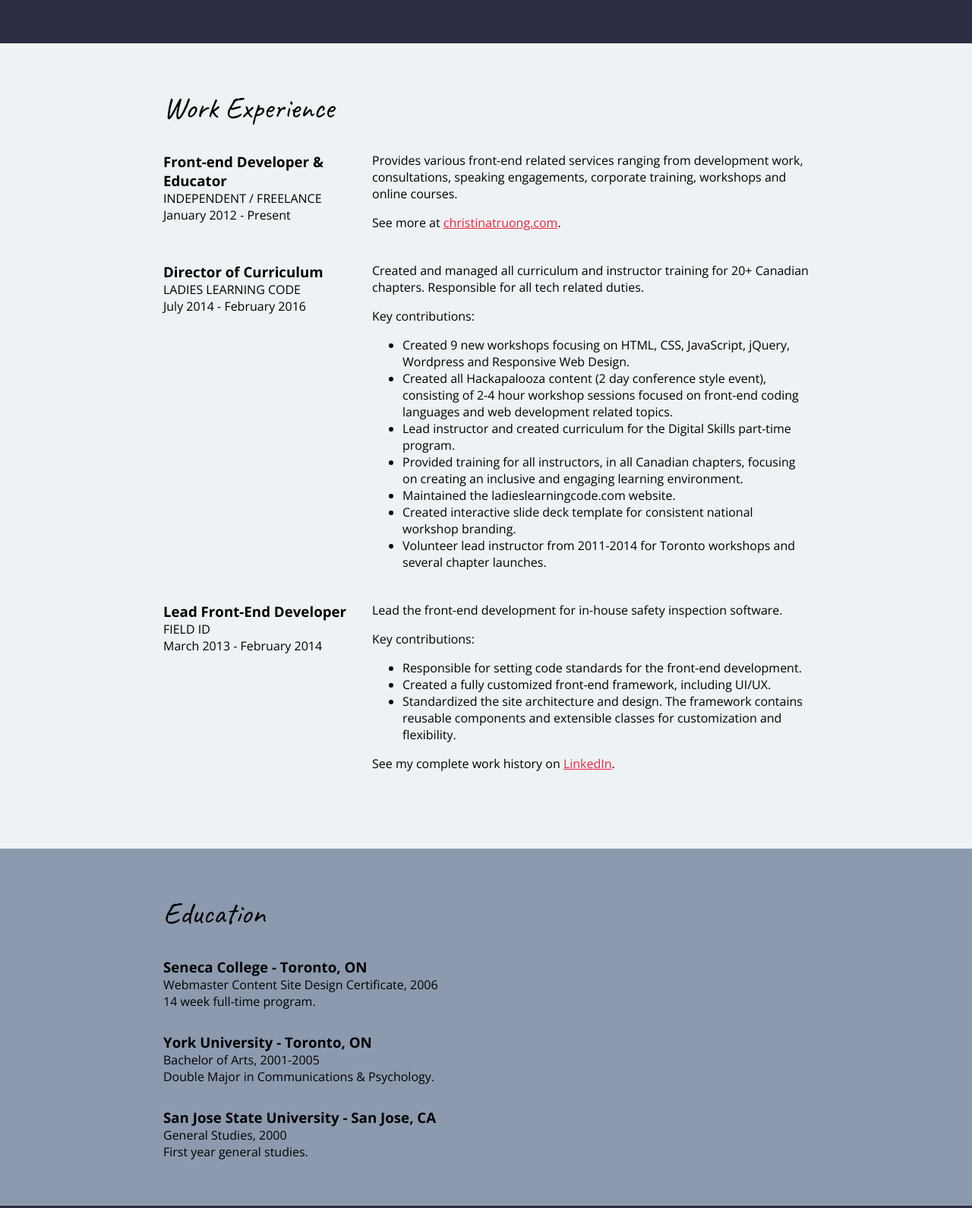
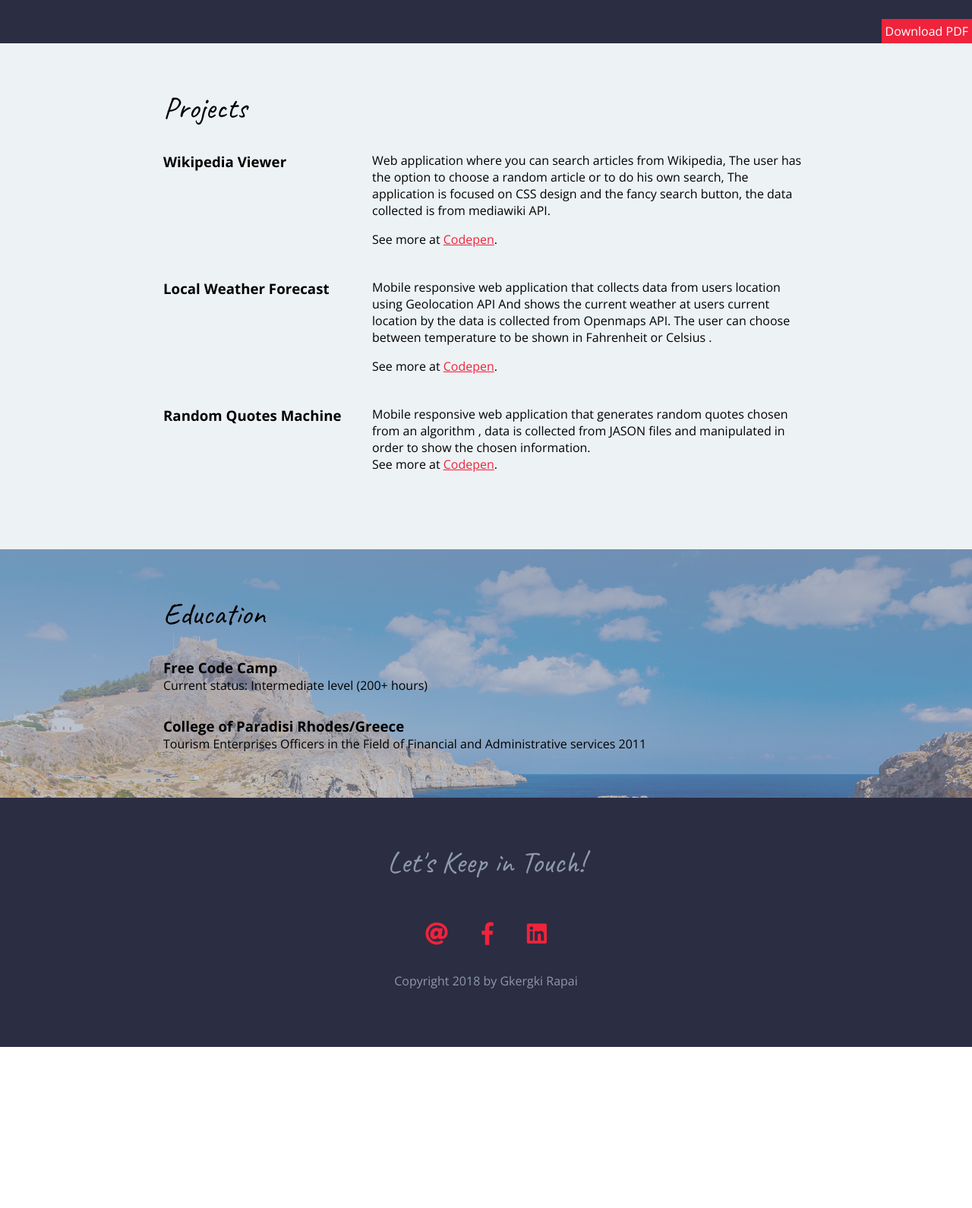
Before and after one commit to tzetzo13/portofolio, a plain HTML site: page index.html in a window 1280 px wide. Shown: the part 453-2043 px from the top of the page at 76% size. After the commit the page ends 1831 px from the top, so only its background shows below. Drawn offline with nearby package versions, Linux system fonts and the light colour scheme.

Commit message:
Mobile responsive changes

```diff
--- a/css/styles.css
+++ b/css/styles.css
@@ -44,15 +44,6 @@ a:hover {
   padding: 60px 50px;
   overflow: hidden;
 }
-.col-narrow {
-  width: 30%;
-  float: left;
-}
-.col-wide {
-  width: 70%;
-  float: left;
-  padding-left: 20px;
-}
 
 
 /* Navigation bar
@@ -76,6 +67,7 @@ nav a {
 -------------------------*/
 header {
   padding-top: 50px;
+  position: relative;
 }
 
 header, footer {
@@ -98,8 +90,20 @@ footer {
   padding: 10px;
   display: inline-block;
 }
+.contact-info i {
+font-size: 30px;
+margin:10px;
+}
 
-
+.pdf {
+  background-color: #EF233C;
+  color: white;
+  text-decoration:none;
+  position: absolute;
+  right: 0;
+  bottom: 0;
+  padding: 5px;
+}
 
 /* Work Experience
 -------------------------*/
@@ -123,8 +127,34 @@ h3 ~ p {
 /* Education
 -------------------------*/
 .education {
-  background: #8D99AE;
+  background: linear-gradient(rgba(141, 153, 174, 0.8), rgba(141, 153, 174, 0.5)),
+              url(../images/lindos.jpg) no-repeat fixed;
+  background-size: cover;
+
 }
 p+ h3 {
   margin-top: 30px;
 }
+
+ /* Media Queries
+ ----------------------------*/
+@media (min-width: 900px){
+  .col-narrow {
+  width: 30%;
+  float: left;
+}
+.col-wide {
+  width: 70%;
+  float: left;
+  padding-left: 20px;
+}
+}
+@media (max-width: 899px) {
+  header {
+    text-align: center;
+  }
+  .profile-img  {
+    width: 200px;
+  }
+
+}
--- a/index.html
+++ b/index.html
@@ -4,15 +4,17 @@
     <meta charset="UTF-8">
     <meta name="viewport" content="width=device-width, initial-scale=1.0">
     <title>Gkergki Rapai | Resume</title>
+    <link rel="stylesheet" href="https://use.fontawesome.com/releases/v5.1.0/css/all.css" integrity="sha384-lKuwvrZot6UHsBSfcMvOkWwlCMgc0TaWr+30HWe3a4ltaBwTZhyTEggF5tJv8tbt" crossorigin="anonymous">
     <link href="https://fonts.googleapis.com/css?family=Caveat|Open+Sans:400,700" rel="stylesheet">
     <link rel="stylesheet" href="css/styles.css">
 </head>
 <body>
     <!-- // Intro -->
     <header id="about">
+       <a href="#" class="pdf">Download PDF</a>
       <nav>
         <a href="#about">ABOUT</a>
-        <a href="#work experience">WORK EXPERIENCE</a>
+        <a href="#work experience">PROJECTS</a>
         <a href="#education"> EDUCATION</a>
         <a href="#contact">CONTACT</a>
       </nav>
@@ -30,57 +32,35 @@
         <!-- // Work Experience -->
         <section class="work" id="work experience">
           <div class="content-wrap">
-            <h2>Work Experience</h2>
+            <h2>Projects</h2>
 
             <!-- Job 1 Details -->
             <div class="col-narrow">
-              <h3>Front-end Developer & Educator</h3>
-              <p class="upercase">Independent / Freelance</p>
-              <p>January 2012 - Present</p>
+              <h3>Wikipedia Viewer</h3>
             </div>
 
             <div class="col-wide job-description">
-              <p>Provides various front-end related services ranging from development work, consultations, speaking engagements, corporate training, workshops and online courses.</p>
-              <p>See more at <a href="http://christinatruong.com" target="_blank">christinatruong.com</a>.</p>
+              <p>Web application where you can search articles from Wikipedia, The user has the option to choose a random article or to do his own search, The application is focused on CSS design and the fancy search button, the data collected is from mediawiki API.</p>
+              <p>See more at <a href="https://codepen.io/tzetzo13/full/xjbYVL/" target="_blank">Codepen</a>.</p>
             </div>
 
             <!-- Job 2 Details -->
             <div class="col-narrow">
-              <h3>Director of Curriculum</h3>
-              <p class="upercase">Ladies Learning Code</p>
-              <p>July 2014 - February 2016</p>
+              <h3>Local Weather Forecast</h3>
             </div>
             <div class="col-wide job-description">
-              <p>Created and managed all curriculum and instructor training for 20+ Canadian chapters. Responsible for all tech related duties.</p>
-              <p>Key contributions:</p>
-              <ul>
-                  <li>Created 9 new workshops focusing on HTML, CSS, JavaScript, jQuery, Wordpress and Responsive Web Design.</li>
-                  <li>Created all Hackapalooza content (2 day conference style event), consisting of 2-4 hour workshop sessions focused on front-end coding languages and web development related topics.</li>
-                  <li>Lead instructor and created curriculum for the Digital Skills part-time program.</li>
-                  <li>Provided training for all instructors, in all Canadian chapters, focusing on creating an inclusive and engaging learning environment.</li>
-                  <li>Maintained the ladieslearningcode.com website.</li>
-                  <li>Created interactive slide deck template for consistent national workshop branding.</li>
-                  <li>Volunteer lead instructor from 2011-2014 for Toronto workshops and several chapter launches.</li>
-              </ul>
+              <p>Mobile responsive web application that collects data from users location using Geolocation API And shows the current weather at users current location by the data is collected from Openmaps API.  The user can choose between temperature to be shown in Fahrenheit  or Celsius .</p>
+              <p>See more at <a href=" https://codepen.io/tzetzo13/full/jxZpze/ " target="_blank">Codepen</a>.</p>
             </div>
 
             <!-- Job 3 Details -->
             <div class="col-narrow">
-              <h3>Lead Front-End Developer</h3>
-              <p class="upercase">Field ID</p>
-              <p>March 2013 - February 2014</p>
+              <h3>Random Quotes Machine</h3>
             </div>
 
             <div class="col-wide job-description">
-              <p>Lead the front-end development for in-house safety inspection software.</p>
-              <p>Key contributions:</p>
-              <ul>
-                  <li>Responsible for setting code standards for the front-end development.</li>
-                  <li>Created a fully customized front-end framework, including UI/UX.</li>
-                  <li>Standardized the site architecture and design. The framework contains reusable components and extensible classes for customization and flexibility.</li>
-              </ul>
-
-              <p>See my complete work history on <a href="https://www.linkedin.com/in/christinatruong/" target="_blank">LinkedIn</a>.</p>
+              Mobile responsive web application that generates random quotes chosen from an algorithm , data is collected from JASON files and manipulated  in order to show the chosen information.
+               <p>See more at <a href="https://codepen.io/tzetzo13/full/MGpvwx/ " target="_blank">Codepen</a>.</p>
             </div>
           </div>
         </section>
@@ -91,20 +71,14 @@
           <div class="content-wrap">
             <h2>Education</h2>
 
-            <!-- School 1 details. -->
-            <h3>Seneca College - Toronto, ON</h3>
-            <p>Webmaster Content Site Design Certificate, 2006</p>
-            <p>14 week full-time program.</p>
-
             <!-- School 2 details. -->
-            <h3>York University - Toronto, ON</h3>
-            <p>Bachelor of Arts, 2001-2005</p>
-            <p>Double Major in Communications & Psychology.</p>
+            <h3>Free Code Camp</h3>
+            <p>Current status: Intermediate level (200+ hours) </p>
 
             <!-- School 3 details. -->
-            <h3>San Jose State University - San Jose, CA</h3>
-            <p>General Studies, 2000</p>
-            <p>First year general studies.</p>
+            <h3>College of Paradisi Rhodes/Greece </h3>
+            <p>Tourism Enterprises Officers in the Field of Financial and
+ Administrative services 2011</p>
           </div>
         </section>
     </main>
@@ -117,11 +91,9 @@
 
         <!-- Social media links. Add or remove any networks. -->
         <div class="contact-info">
-            <a href="mailto:email@example.com">email@example.com</a>
-            <a href="http://christinatruong.com">christinatruong.com</a>
-            <a href="https://twitter.com/christinatruong">Twitter</a>
-            <a href="https://www.linkedin.com/in/christinatruong/">LinkedIn</a>
-            <a href="http://fb.me/christinacodes">Facebook</a>
+            <a href="mailto:gkergkirapai@gmail.com"><i class="fas fa-at" target="_blank"></i></a>
+            <a href="https://www.facebook.com/george.rapai.75" target="_blank"><i class="fab fa-facebook-f"></i></a>
+            <a href="https://www.linkedin.com/in/gkergki-rapai-7698ab165/" target="_blank"><i class="fab fa-linkedin"></i></a>
         </div>
 
         <p>Copyright 2018 by Gkergki Rapai</p>
```
Also changed, not shown: images/lindos.jpg (added), images/rhodes.jpg (added).
